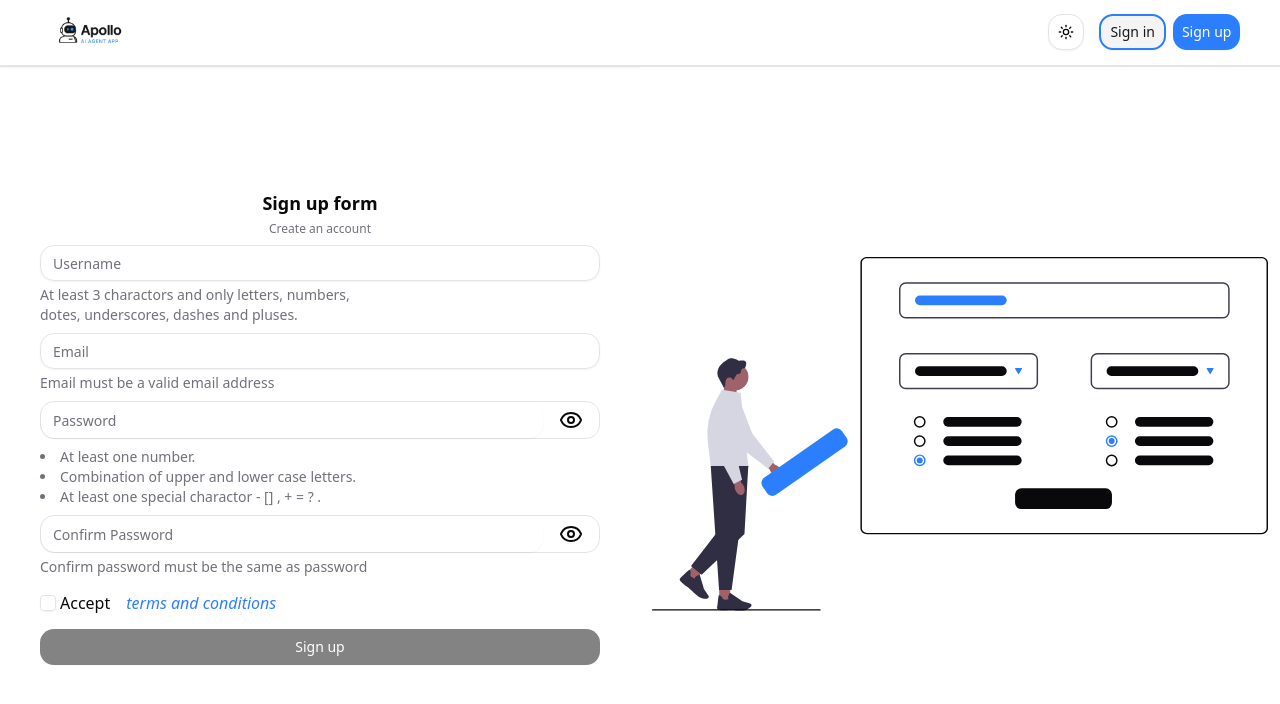
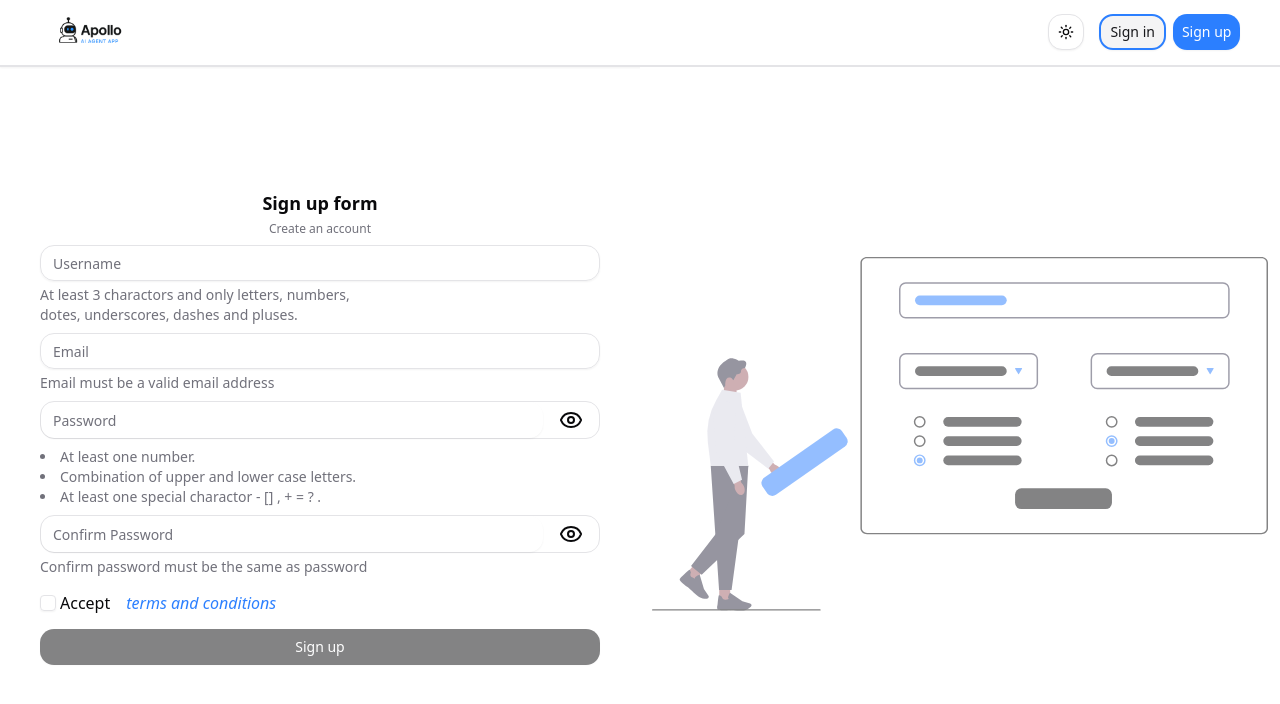
Before and after one commit to Amin-Zahed/Applicant-Agent, a React (Vite) app: page /signup in a window 1280 px wide. Shown: the top 704 px of the page. Built offline with nearby package versions, Linux system fonts and the light colour scheme.

Commit message:
fix: add opacity styling to the SVG icon in Signup component for better visual integration

```diff
--- a/src/Pages/signup/Signup.tsx
+++ b/src/Pages/signup/Signup.tsx
@@ -39,6 +39,7 @@ function Signup() {
               viewBox="0 0 800.283 459.452"
               xmlnsXlink="http://www.w3.org/1999/xlink"
               role="img"
+              className="opacity-50"
             >
               <g transform="translate(-560.001 -310)">
                 <g transform="translate(595.918 441.564)">
```
